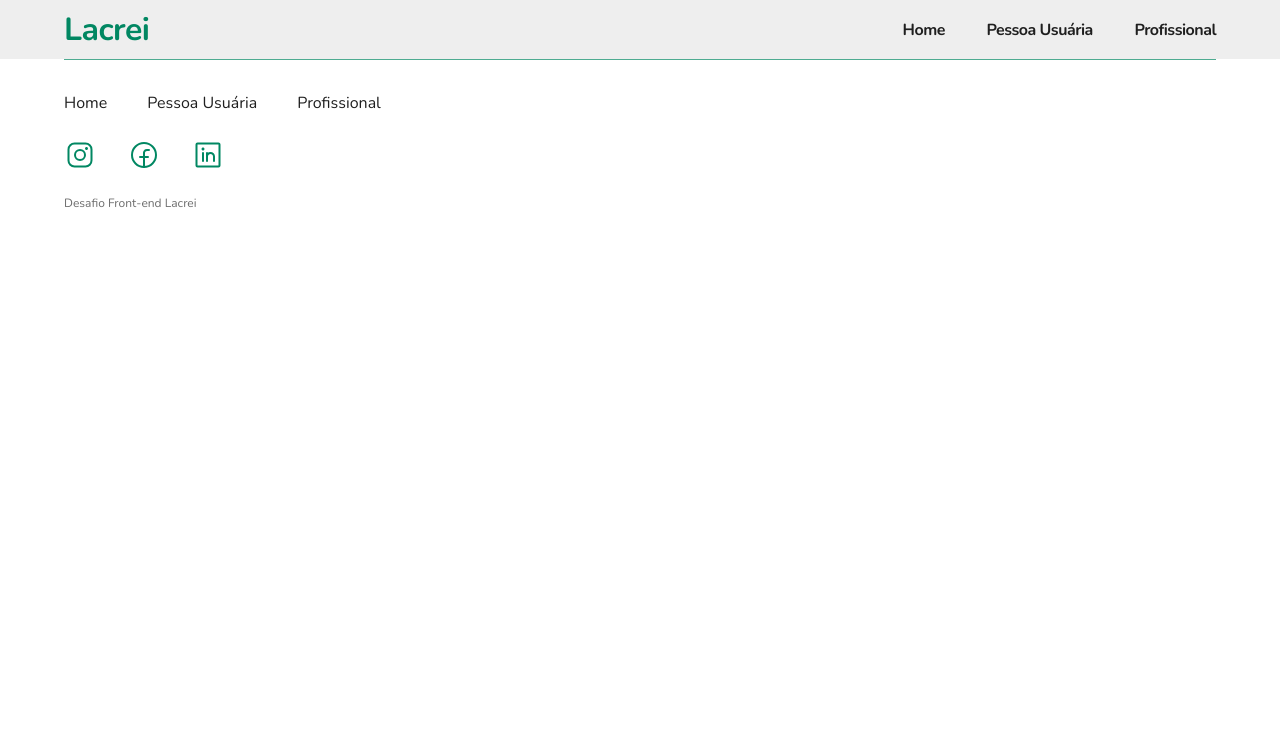
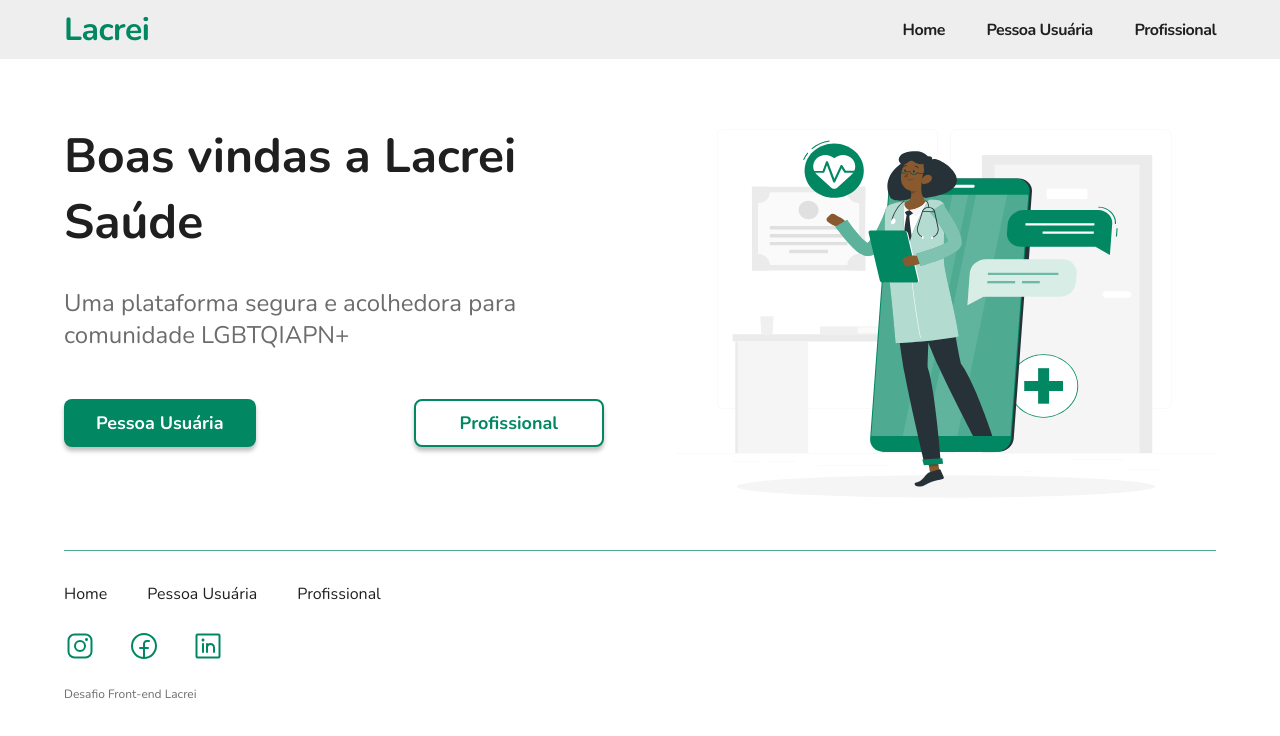
Before and after one commit to praxeds/desafio-front-end-lacrei, a React (Create React App) app: page / in a window 1280 px wide. Shown: the top 736 px of the page. Built offline with nearby package versions, Linux system fonts and the light colour scheme.

Commit message:
Updated HomeSection, added Button component

```diff
--- a/package.json
+++ b/package.json
@@ -12,6 +12,7 @@
     "@types/react-dom": "^18.0.9",
     "react": "^18.2.0",
     "react-dom": "^18.2.0",
+    "react-router-dom": "^6.4.5",
     "react-scripts": "^5.0.1",
     "styled-components": "^5.3.6",
     "typescript": "^4.9.4",
@@ -43,7 +44,6 @@
   },
   "devDependencies": {
     "@types/react-router-dom": "^5.3.3",
-    "@types/styled-components": "^5.1.26",
-    "react-router-dom": "^6.4.5"
+    "@types/styled-components": "^5.1.26"
   }
 }
--- a/src/App.tsx
+++ b/src/App.tsx
@@ -6,12 +6,14 @@ import { GlobalStyles } from './Styles/GlobalStyles';
 
 import Nav from './Components/Nav';
 import Footer from './Components/Footer';
+import Home from './Pages/Home';
 
 export default function App() {
   return (
     <>
         <GlobalStyles />
         <Nav />
+        <Home />
         <Footer />
     </>
   );
--- a/src/Pages/Home.tsx
+++ b/src/Pages/Home.tsx
@@ -1,5 +1,28 @@
+import { HomeSection, BtnContainer } from '../Styles/Styles';
+import Button from '../Components/HomeButton';
+import image from '../Assets/Static/HomeVector.svg';
+
 export default function Home() {
   return (
-    <h1>oi</h1>
+    <HomeSection className="currentSection" id="home">
+      <div>
+        <h2>Boas vindas a Lacrei Saúde</h2>
+        <p>Uma plataforma segura e acolhedora para comunidade LGBTQIAPN+</p>
+        <BtnContainer>
+          <Button
+            BtnClass='userBtn'
+            title='Pessoa Usuária'
+          />
+          <Button
+            BtnClass='proBtn'
+            title='Profissional'
+          />
+        </BtnContainer>
+      </div>
+
+      <div>
+        <img src={image} />
+      </div>
+    </HomeSection>
   );
 }
--- a/src/Styles/Styles.tsx
+++ b/src/Styles/Styles.tsx
@@ -108,3 +108,96 @@ export const FooterSection = styled.footer`
         margin: 0px 2rem;
     }
 `;
+
+export const HomeSection = styled.main`
+${Mixins.flex("row", "space-between", "flex-start")};
+    width: 100%;
+    -webkit-box-pack: justify;
+    padding: 4rem 4rem 0px;
+    div {
+        max-width: 540px;
+        h2 {
+            ${Mixins.text(3, 700)};
+            color: ${Mixins.colors.black};
+        }
+        p {
+            ${Mixins.text(1.5, 400)};
+            color: ${Mixins.colors.gray};
+            line-height: 2rem;
+            margin-top: 2rem;
+        }
+        img {
+            width: 100%;
+            aspect-ratio: auto 555 / 421;
+            height: 421px;
+        }
+
+    }
+    @media (max-width: 1040px) {
+        ${Mixins.flex("column", "center", "center")};
+        padding: 2rem 2rem 0px;
+        div {
+            h2 {
+                ${Mixins.text(2, 700)};
+            }
+            p {
+                ${Mixins.text(1, 400)};
+                line-height: 1.5rem;
+                margin-top: 1rem;
+            }
+        }
+    }
+    @media (max-width: 520px) {
+        padding: 1rem 1rem 0px;
+        div {
+            .btnContainer {
+                flex-direction: column;
+                gap: 1rem;
+            }
+            h2 {
+                ${Mixins.text(1.5, 700)};
+            }
+            p {
+                ${Mixins.text(0.875, 400)};
+                line-height: 1.25rem;
+                margin-top: 0.875rem;
+            }
+        }
+    }
+`;
+
+export const BtnContainer = styled.div`
+    ${Mixins.flex("row", "space-between", "center", "0")};
+    -webkit-box-pack: justify;
+    -webkit-box-align: center;
+    padding-top: 3rem;
+    max-width: 453px;
+    a {
+        ${Mixins.resetLink()};
+        ${Mixins.text(1.125, 700)};
+        border-radius: 0.5rem;
+        box-shadow: rgb(0 0 0 / 25%) 0px 4px 4px;
+        ${Mixins.transition("all", "0.2s", "ease")};
+        cursor: pointer;
+
+        &.userBtn {
+            padding: 0.75rem 2rem;
+            background-color: ${Mixins.colors.green};
+            color: ${Mixins.colors.white};
+            &:hover {
+                background-color: ${Mixins.colors.lightGreen};
+            }
+        }
+
+        &.proBtn {
+            padding: 0.625rem 2.75rem;
+            color: ${Mixins.colors.green};
+            background-color: ${Mixins.colors.white};
+            border: 2px solid ${Mixins.colors.green};
+            &:hover {
+                color: ${Mixins.colors.lightGreen};
+                border: 2px solid ${Mixins.colors.lightGreen};
+            }
+        }
+    }
+`;
--- /dev/null
+++ b/src/components/HomeButton.tsx
@@ -0,0 +1,5 @@
+export default function Button({ BtnClass, title }: any) {
+    return (
+            <a className={BtnClass}>{title}</a>
+    )
+}
--- a/src/components/footer.tsx
+++ b/src/components/footer.tsx
@@ -8,9 +8,9 @@ export default function Footer() {
   return (
     <FooterSection>
       <div className="nav">
-        <a className="home el">Home</a>
-        <a className="user el">Pessoa Usuária</a>
-        <a className="pro el">Profissional</a>
+        <a>Home</a>
+        <a>Pessoa Usuária</a>
+        <a>Profissional</a>
       </div>
       <div className="icons">
         <a target="_blank" href="https://www.instagram.com/lacrei.saude"><img src={Instagram} alt="Instagram" /></a>
```
Also changed, not shown: 1 other file (tests, documents, lock files or other folders).
